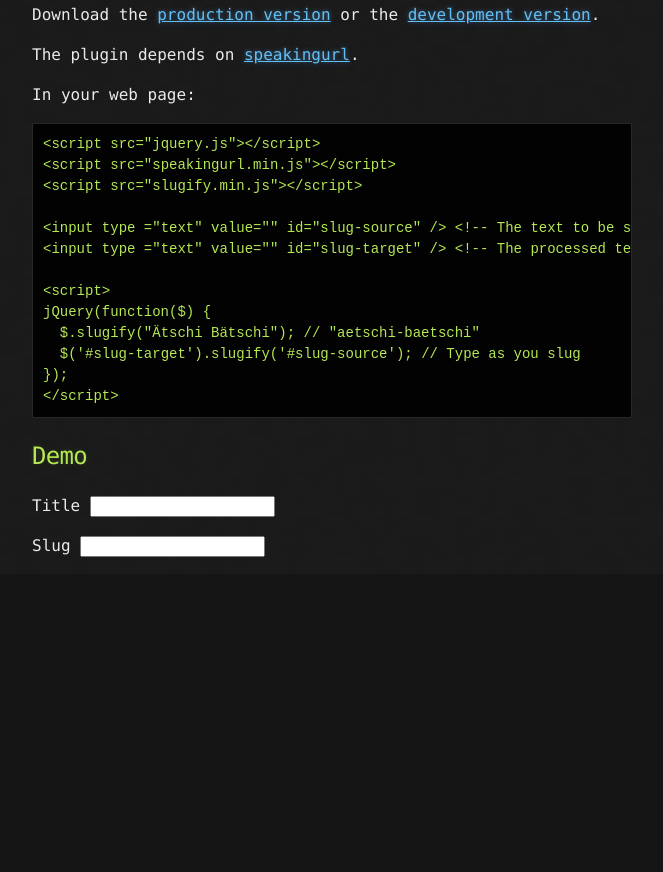
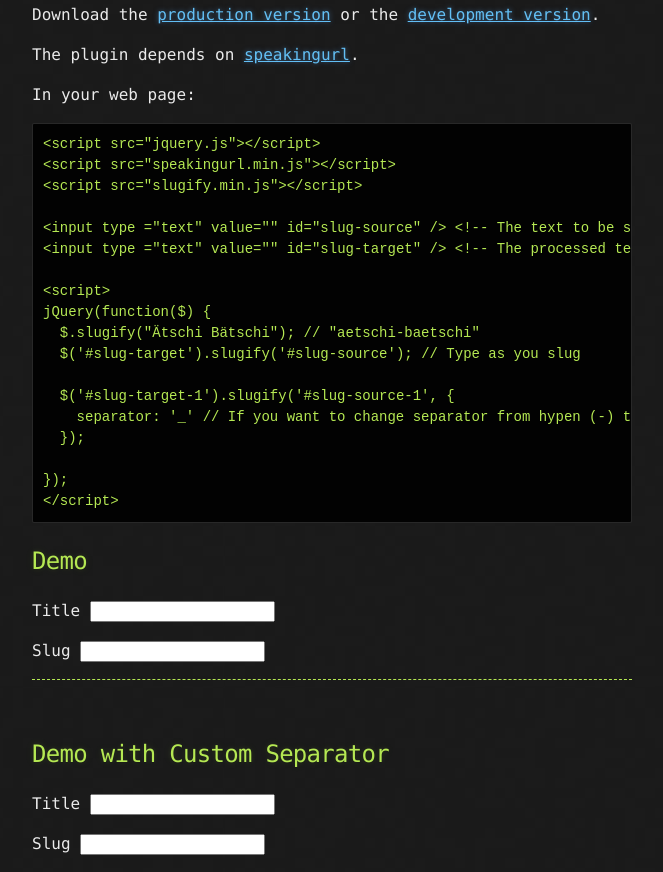
Before and after one commit to madflow/jquery-slugify, a plain HTML site: page index.html in a window 1280 px wide. Shown: the part 377-1249 px from the top of the page, without its empty margins (308-971 px from the left). Before the commit the page ends 951 px from the top, so only its background shows below. Drawn offline with Linux system fonts and the light colour scheme.

Commit message:
Add documentation for modify separator

```diff
--- a/index.html
+++ b/index.html
@@ -48,6 +48,11 @@
 <span class="pl-s1">jQuery(<span class="pl-k">function</span>(<span class="pl-smi">$</span>) {</span>
 <span class="pl-s1">  $.slugify(<span class="pl-s"><span class="pl-pds">"</span>Ätschi Bätschi<span class="pl-pds">"</span></span>); <span class="pl-c">// "aetschi-baetschi"</span></span>
 <span class="pl-s1">  $(<span class="pl-s"><span class="pl-pds">'</span>#slug-target<span class="pl-pds">'</span></span>).slugify(<span class="pl-s"><span class="pl-pds">'</span>#slug-source<span class="pl-pds">'</span></span>); <span class="pl-c">// Type as you slug</span></span>
+
+  $(<span class="pl-s"><span class="pl-pds">'</span>#slug-target-1<span class="pl-pds">'</span></span>).slugify(<span class="pl-s"><span class="pl-pds">'</span>#slug-source-1<span class="pl-pds">'</span></span>, {
+    separator: '_' <span class="pl-c">// If you want to change separator from hypen (-) to underscore (_) </span>
+  }); <span class="pl-c"></span></span>
+
 <span class="pl-s1">});</span>
 <span class="pl-s1">&lt;/<span class="pl-ent">script</span>&gt;</span></pre></div>
 
@@ -65,6 +70,19 @@
                 <input type ="text" value="" id="slug-target" />
               </p>
 
+  <hr>
+  <p>&nbsp;</p>
+      <h2>Demo with Custom Separator</h2>
+
+      <p>
+                <label for="slug-source-1">Title</label>
+                <input type ="text" value="" id="slug-source-1" />
+              </p>
+              <p>
+                <label for="slug-target-1">Slug</label>
+                <input type ="text" value="" id="slug-target-1" />
+              </p>
+
         </div>
 
         <script src="javascripts/jquery.min.js"></script>
@@ -75,6 +93,10 @@
             $(document).ready(function() {
               console.log($.slugify("Ätschi Bätschi")); // "aetschi-baetschi"
               $('#slug-target').slugify('#slug-source'); // Type as you slug
+
+              $('#slug-target-1').slugify('#slug-source-1', {
+                separator: '_'
+              }); // Type as you slug
             });
         </script>
 
```
